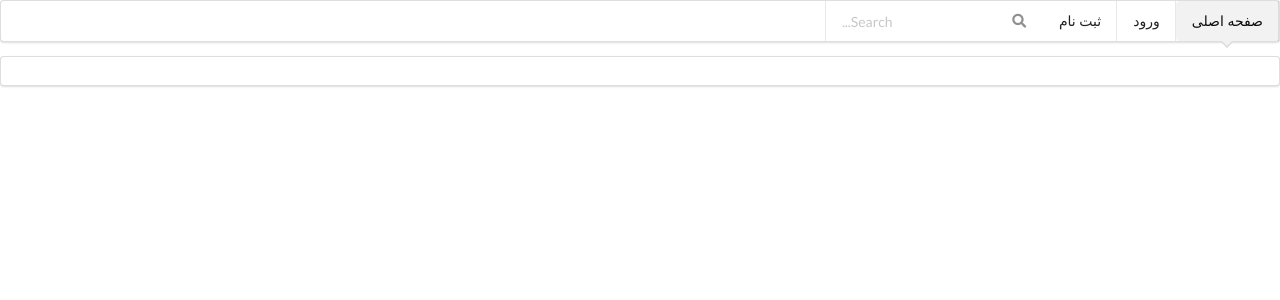
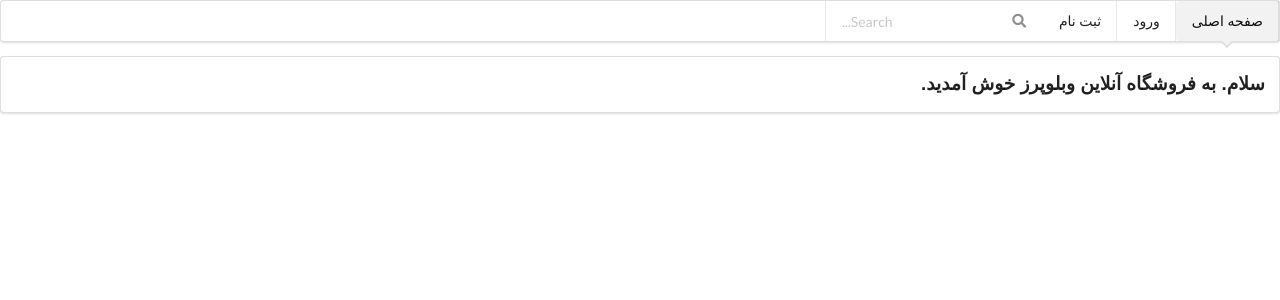
Before and after one commit to Amir-NM/webelopers, a Django app: page /shop/ in a window 1280 px wide. Shown: the top 300 px of the page. Run offline with Django 3.2, Linux system fonts and the light colour scheme; some libraries are stand-ins or nearby versions.

Commit message:
feature 1.1

```diff
--- a/templates/mainPage.html
+++ b/templates/mainPage.html
@@ -29,7 +29,7 @@
     </div>
 </div>
 <div class="ui segment">
-    <p></p>
+    <p style="font-family: 'B Nazanin',sans-serif;font-weight: bold;font-size: 14pt">سلام. به فروشگاه آنلاین وبلوپرز خوش آمدید.</p>
 </div>
 </body>
 </html>
```
